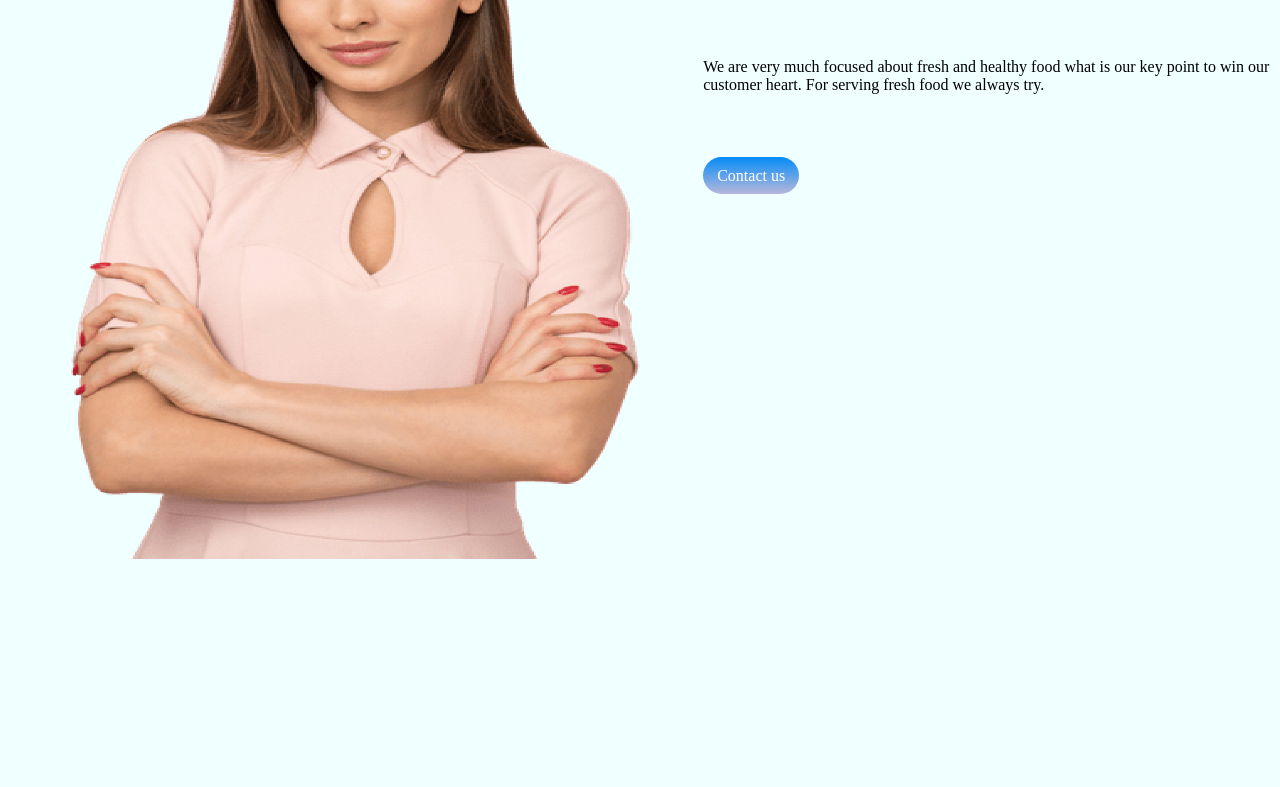
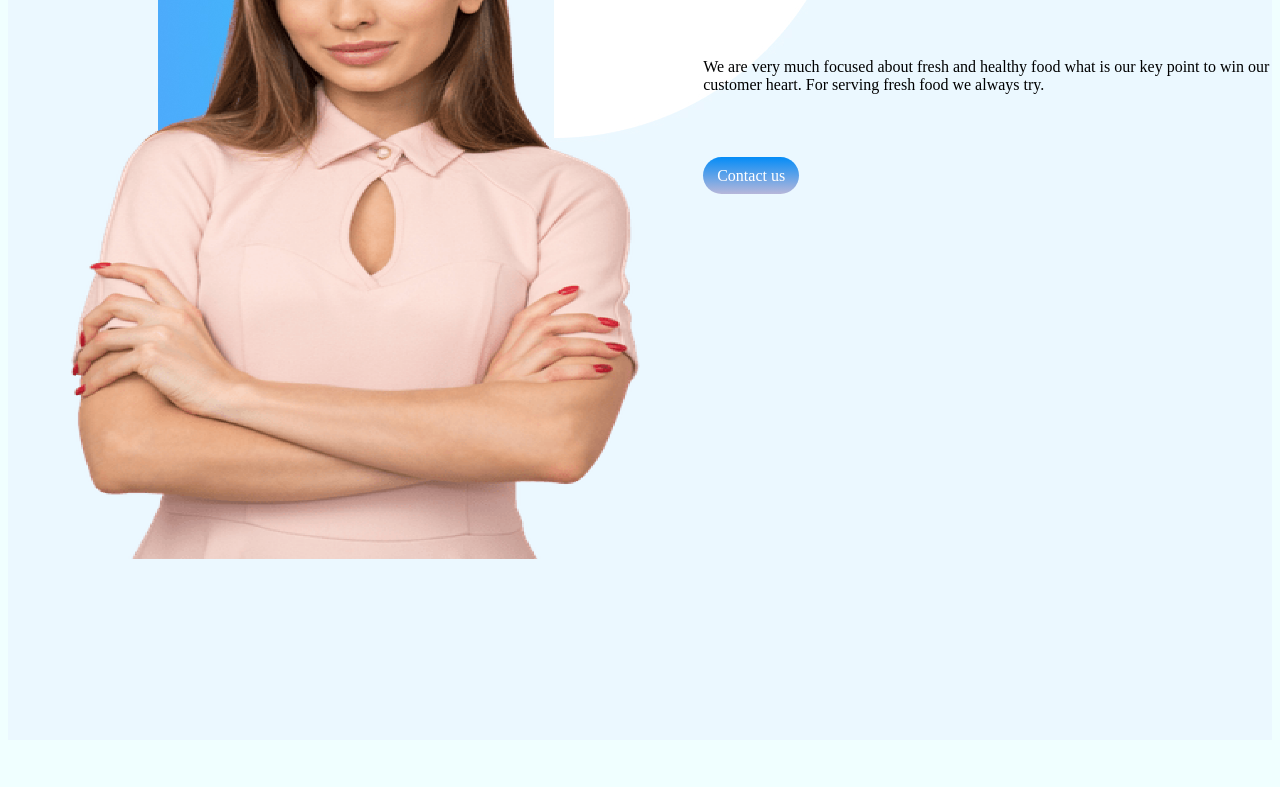
Before and after one commit to nantukchy/Food-Station-Assignment, a plain HTML site: page index.html in a window 1280 px wide. Shown: the part 647-1434 px from the top of the page. Drawn offline with Linux system fonts and the light colour scheme.

Commit message:
top and middle part final

```diff
--- a/style.css
+++ b/style.css
@@ -40,7 +40,7 @@ h1 span{
 }
 
 .middle-part{
-    background-image: url(4.jpg);
+    background-image: url(images/4.jpg);
     background-repeat: no-repeat;
 }
 .middle-part .half-width h1{
```
